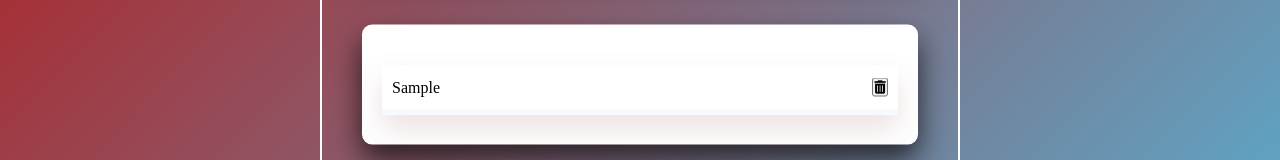
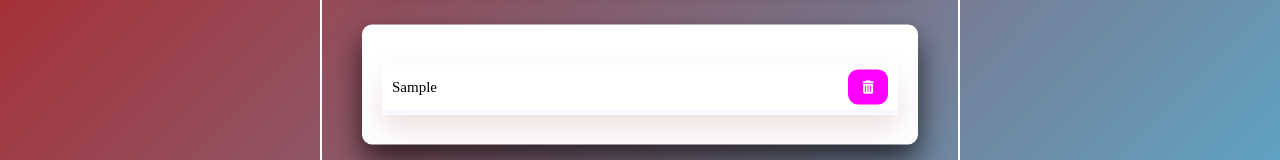
Before and after one commit to Davidlago104/to-do-list, a plain HTML site: page index.html in a window 1280 px wide. Both pictures are taken after typing "Sample" into the empty fields and a click on the button "Add". Shown: the part 398-558 px from the top of the page. Drawn offline with Linux system fonts and the light colour scheme.

Commit message:
added task button to be cleaner

```diff
--- a/style.css
+++ b/style.css
@@ -82,6 +82,23 @@ body{
     box-shadow: 0 15px 30px rgba(163, 104, 104, 0.2)
 }
 
+.task span {
+    font-family: 'Times New Roman', Times, serif;
+    font-size: 15px;
+    font-weight: 500;
+}
+
+.task button {
+    background-color: magenta;
+    color: #fff;
+    height: 100%;
+    width: 40px;
+    border-radius: 10px;
+    border: none;
+    cursor: pointer;
+    outline: none;
+}
+
 #tasks {
     background-color: #ffffff;
     padding: 30px 20px;
```
